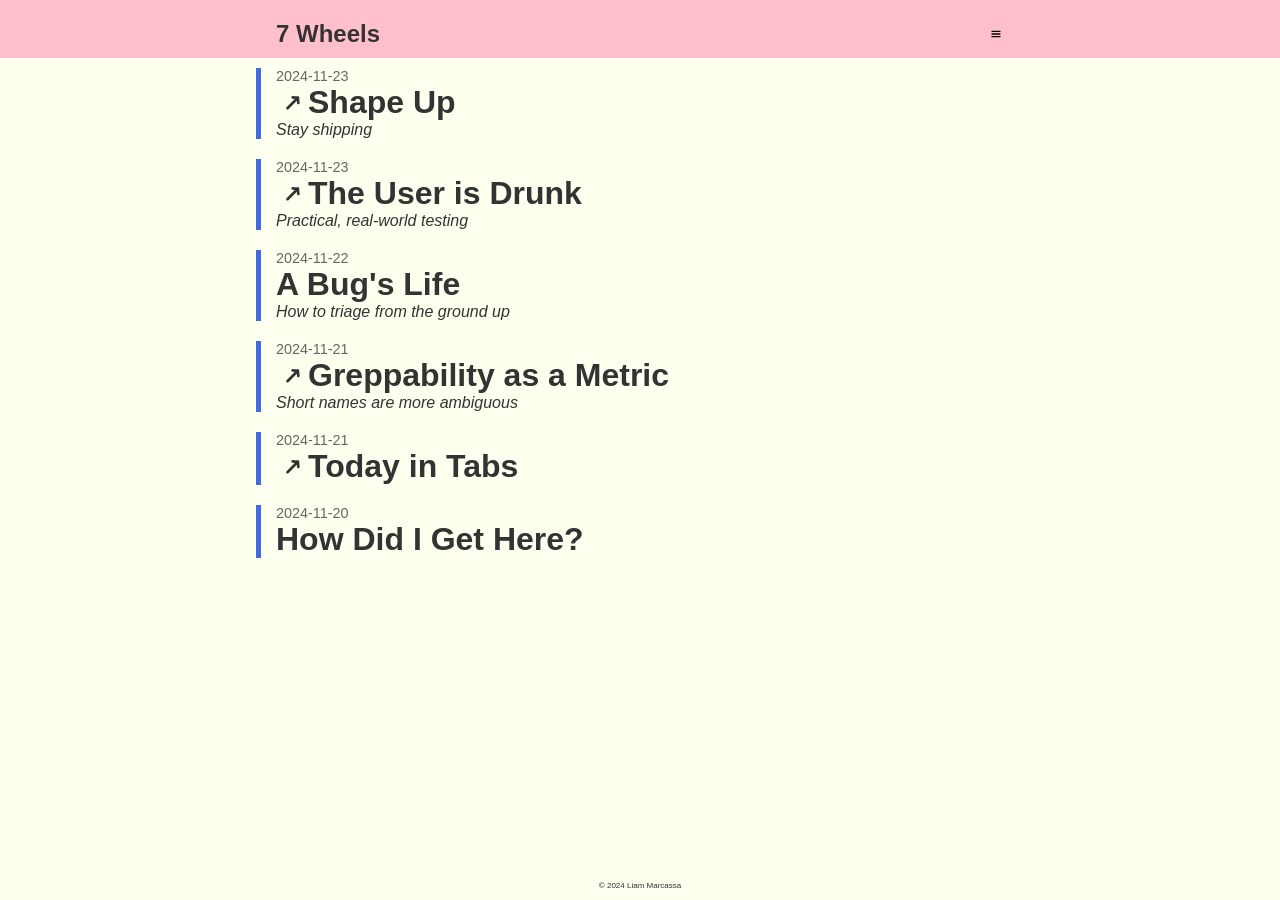
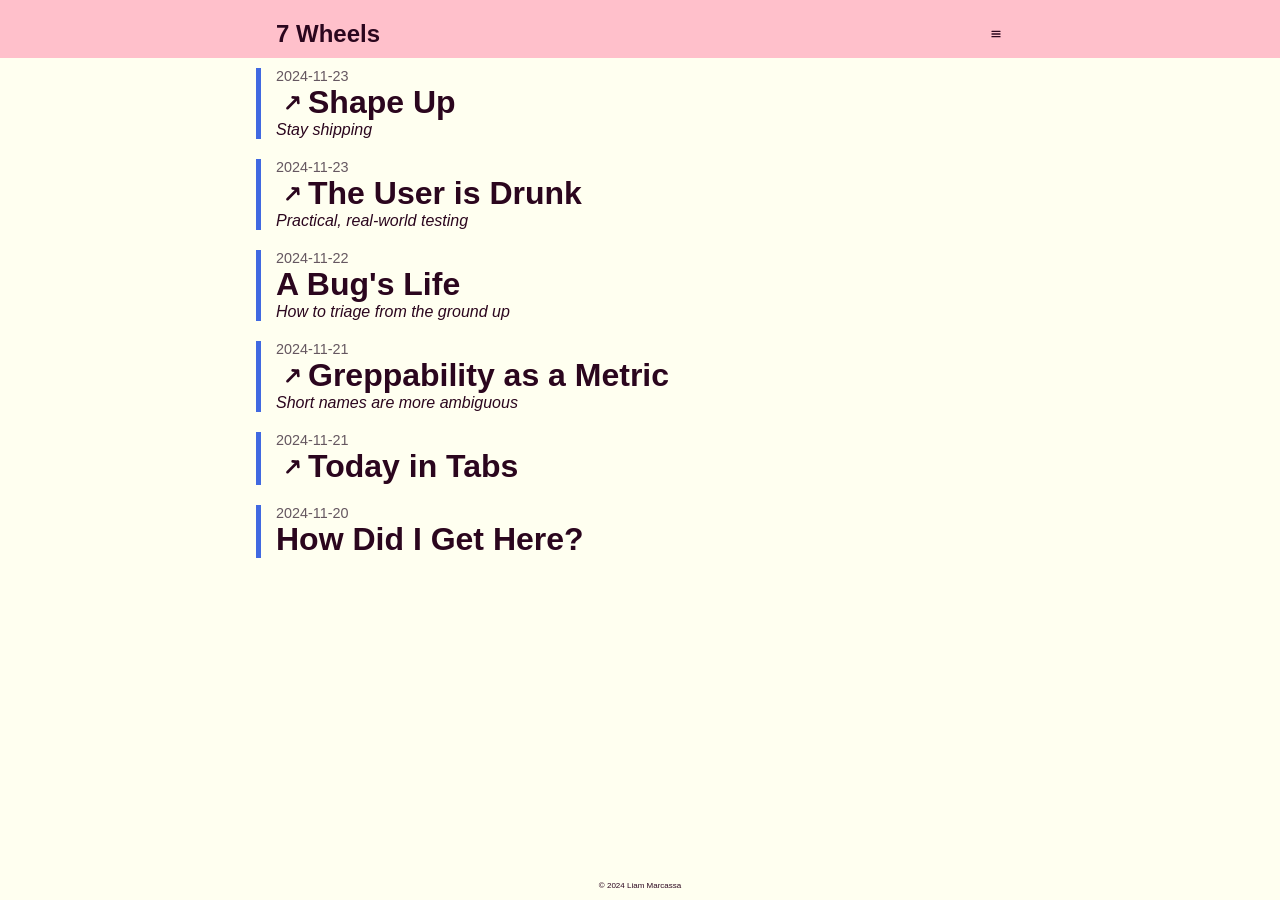
Before and after one commit to cruncha-cruncha/blag, a Jekyll site: the page built from index.html, in a window 1280 px wide. Built offline with Jekyll 4.4.1, drawn with Linux system fonts in a browser that asks for light colours; the list of posts is cut into pages by our own code.

Commit message:
Update color palette lol

```diff
--- a/_sass/main.scss
+++ b/_sass/main.scss
@@ -1,6 +1,9 @@
+@use "sass:color";
+
 $max-width: 768px;
 $md: 768px;
-$black: #333;
+$black: #2b061e;
+$grey: color.scale($black, $lightness: 30%, $saturation: -90%);
 
 * {
   box-sizing: border-box;
@@ -183,7 +186,7 @@ ul.posts-list {
 
   .date {
     font-size: 0.9rem;
-    color: #666;
+    color: $grey;
   }
 
   h1 {
@@ -276,7 +279,7 @@ ul.posts-list {
 
   .date {
     font-size: 0.9rem;
-    color: #666;
+    color: $grey;
   }
 
   .byline {
```
Also changed, not shown: assets/img/align-justify-svgrepo-com.svg, assets/img/arrow-up-right-svgrepo-com.svg.
